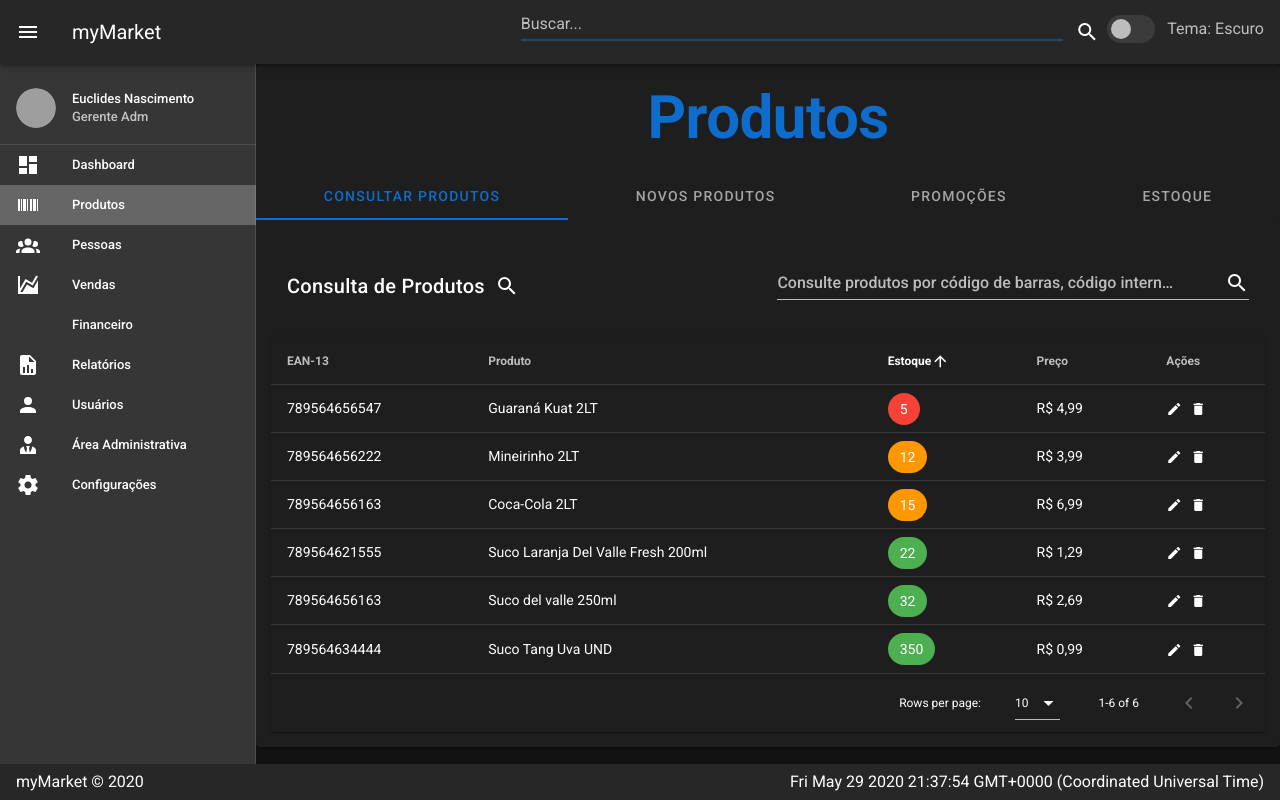
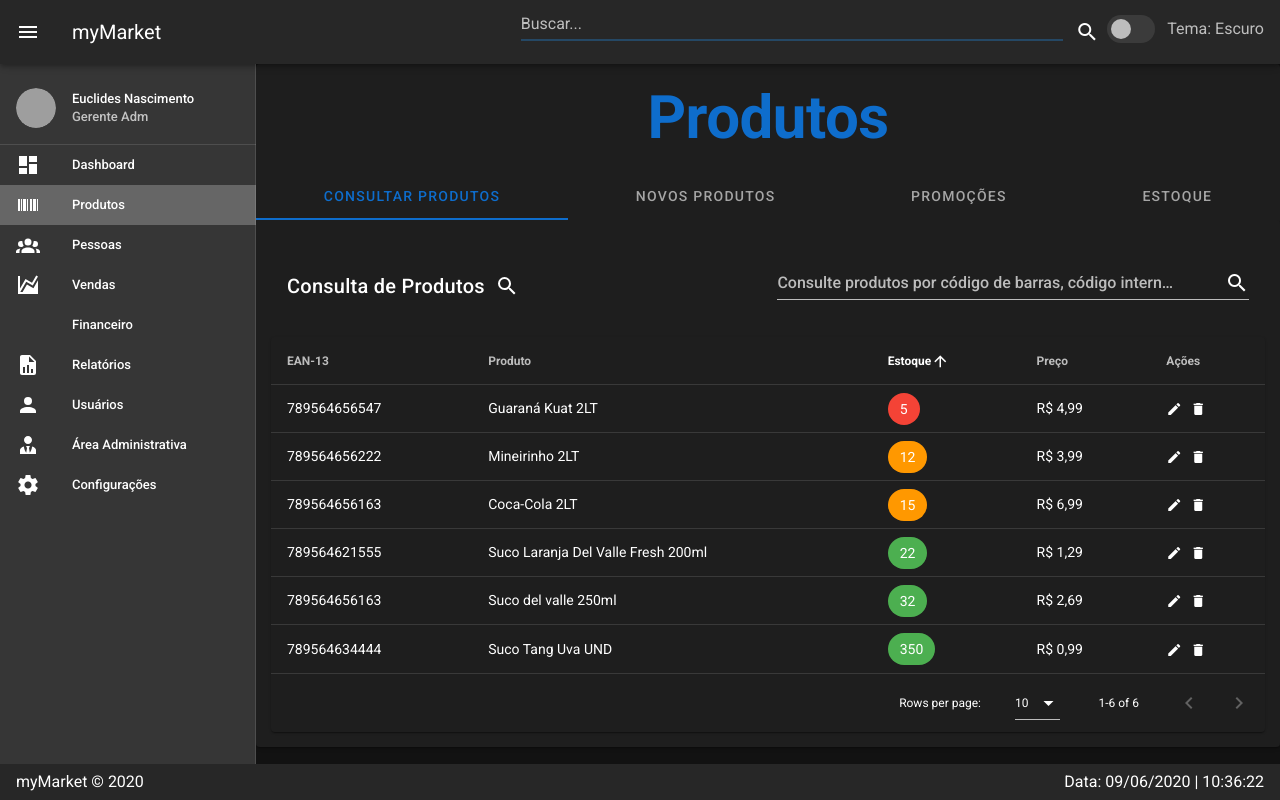
Before and after one commit to mymarket-retaguarda/rp_front, a Vue app: page /products in a window 1280 px wide. Built offline with nearby package versions, Linux system fonts and the light colour scheme; grey boxes are pictures that could not be loaded.

Commit message:
fixing App.js and Main.js

```diff
--- a/src/App.vue
+++ b/src/App.vue
@@ -56,7 +56,7 @@
       <span>myMarket &copy; 2020</span>
 
       <v-spacer></v-spacer>
-      <div>{{ new Date() | dateFormat('YYYY.MM.DD', dateFormatConfig) }}</div>
+      <div>Data: 09/06/2020 | 10:36:22</div>
     </v-footer>
   </v-app>
 </template>
@@ -77,46 +77,6 @@ export default {
     source: String
   },
   data: () => ({
-    dateFormatConfig: {
-      dayOfWeekNames: [
-        "Domingo",
-        "Segunda",
-        "Terça",
-        "Quarta",
-        "Quinta",
-        "Sexta",
-        "Sábado"
-      ],
-      dayOfWeekNamesShort: ["Dom", "Seg", "Ter", "Qua", "Qui", "Sex", "Sab"],
-      monthNames: [
-        "Janeiro",
-        "Fevereiro",
-        "Março",
-        "Abril",
-        "Maio",
-        "Junho",
-        "Julho",
-        "Agosto",
-        "Setembro",
-        "Outubro",
-        "Novembro",
-        "Dezembro"
-      ],
-      monthNamesShort: [
-        "Jan",
-        "Fev",
-        "Mar",
-        "Abr",
-        "Mai",
-        "Jun",
-        "Jul",
-        "Ago",
-        "Set",
-        "Out",
-        "Nov",
-        "Dez"
-      ]
-    },
     items: [
       { title: "Dashboard", icon: "mdi-view-dashboard", link: "/" },
       { title: "Produtos", icon: mdiBarcode, link: "/products" },
```
Also changed, not shown: router/products/products.js (deleted, +0 -14 lines).
